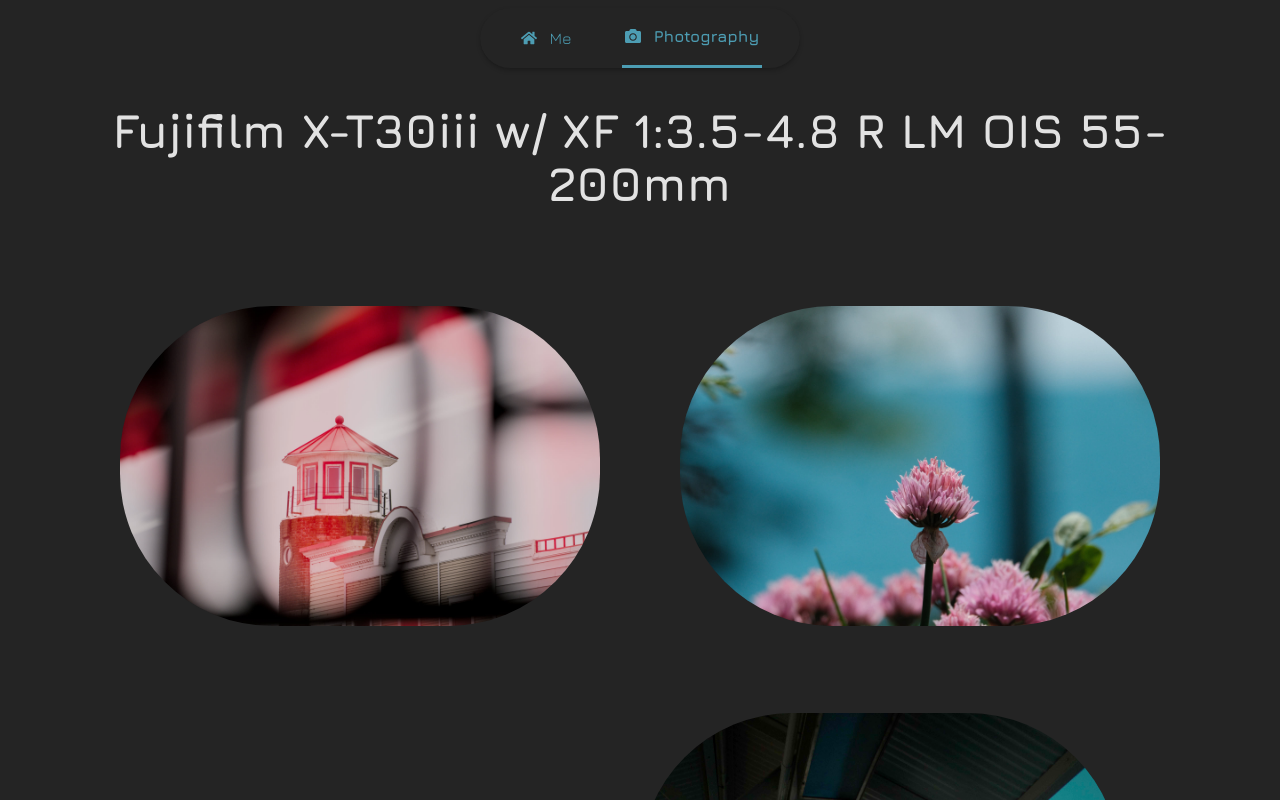
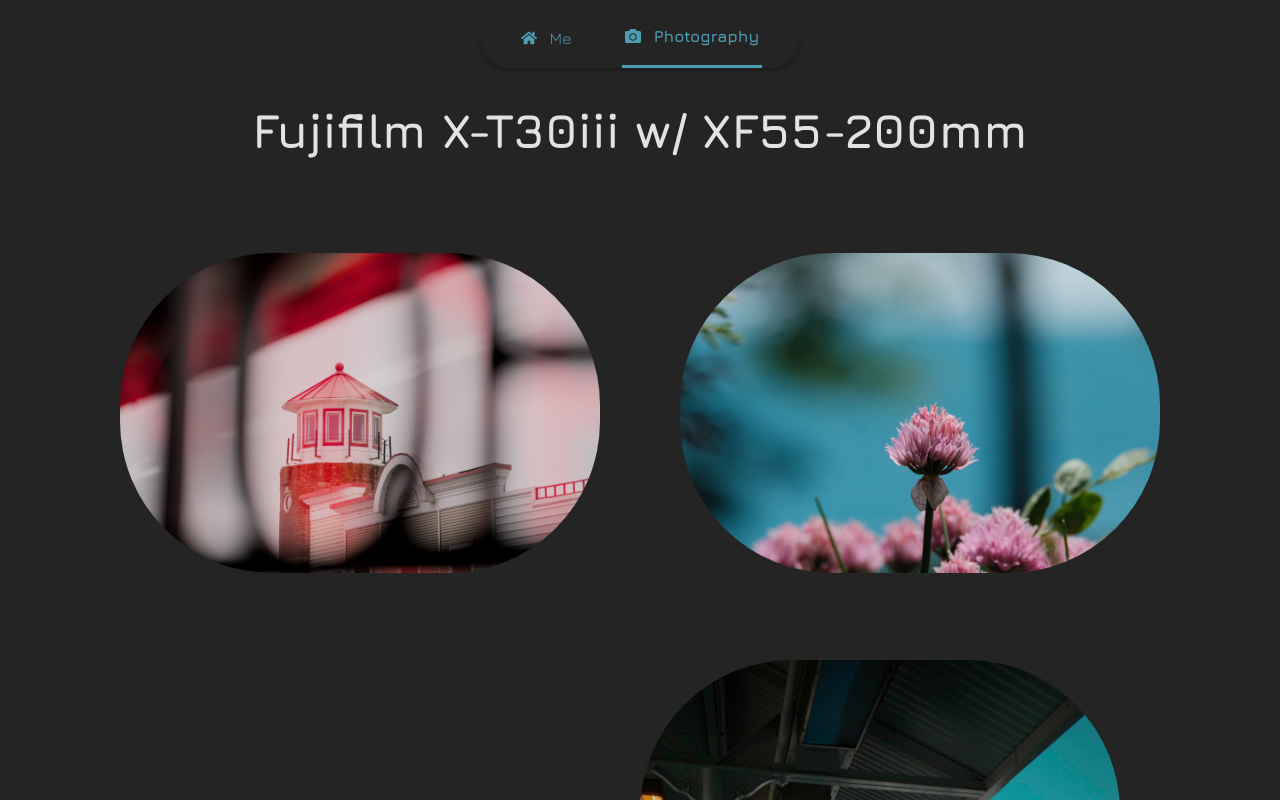
Before and after one commit to erikgamez23/erikgamezdotcom, a React (Vite) app: page /photography in a window 1280 px wide. Shown: the top 800 px of the page. Built offline with nearby package versions, Linux system fonts and the light colour scheme.

Commit message:
Lazy load images

```diff
--- a/src/App.css
+++ b/src/App.css
@@ -35,7 +35,7 @@
   height: auto;
   padding: 1.5em;
   will-change: filter;
-  transition: filter 75ms;
+  transition: ease-in-out 75ms;
   border-radius: 12em;
   border: 1em solid transparent;
 }
--- a/src/pages/Photography.tsx
+++ b/src/pages/Photography.tsx
@@ -10,12 +10,12 @@
   return (
     <>
       <div>
-        <h1> Fujifilm X-T30iii w/ XF 1:3.5-4.8 R LM OIS 55-200mm </h1>
-        <img src={lighthouse} className="leadPhoto" alt="Lighthouse" />
-        <img src={pinkflower} className="leadPhoto" alt="Pink flower with vivid blue background" />
-        <img src={sepButterfly} className="leadPhoto" alt="butterfly" />
-        <img src={train} className="leadPhoto" alt="Pink Line Chicago Train" />
-        <img src={waterman} className="leadPhoto" alt="man near lake" />
+        <h1> Fujifilm X-T30iii w/ XF55-200mm </h1>
+        <img src={lighthouse} className="leadPhoto" alt="Lighthouse" loading="lazy" />
+        <img src={pinkflower} className="leadPhoto" alt="Pink flower with vivid blue background" loading="lazy" />
+        <img src={sepButterfly} className="leadPhoto" alt="butterfly" loading="lazy" />
+        <img src={train} className="leadPhoto" alt="Pink Line Chicago Train" loading="lazy" />
+        <img src={waterman} className="leadPhoto" alt="man near lake" loading="lazy" />
       </div>
     </>
   )
```
